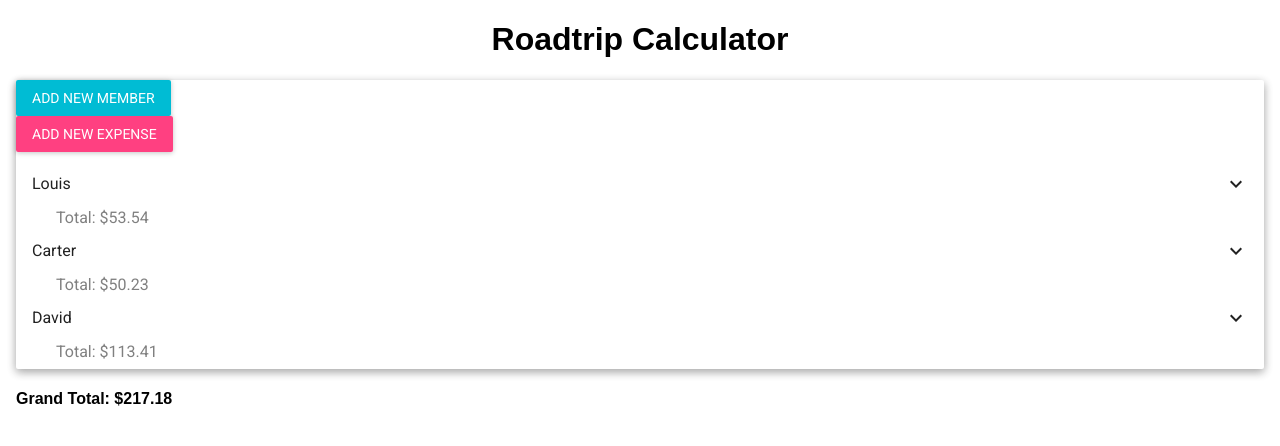
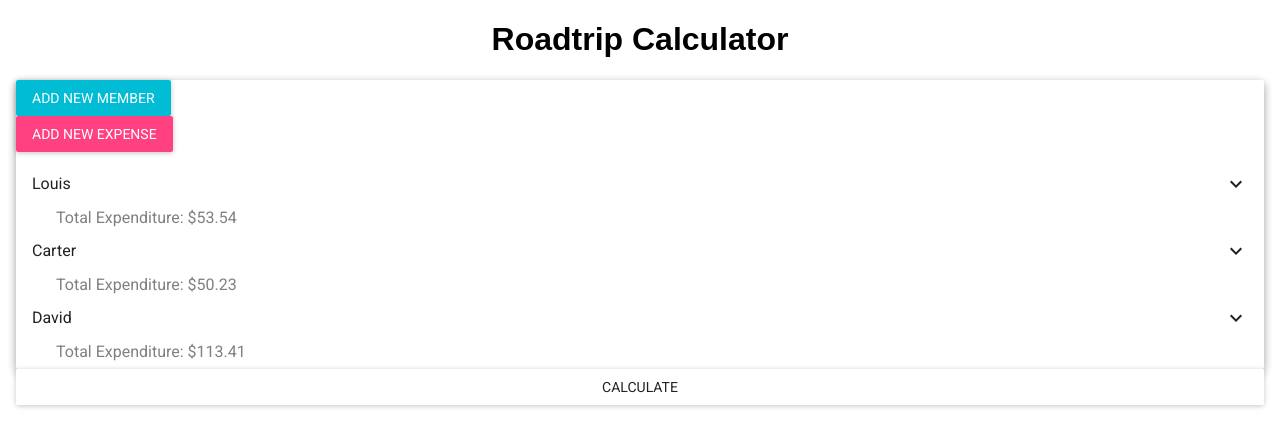
Before and after one commit to jbadan/tripcalc, a React (Create React App) app: page / in a window 1280 px wide. Shown: the top 446 px of the page. Built offline with nearby package versions, Linux system fonts and the light colour scheme.

Commit message:
expense report logic

```diff
--- /dev/null
+++ b/src/ExpenseReport.js
@@ -0,0 +1,76 @@
+import React, { Component } from 'react';
+
+//material-ui
+import RaisedButton from 'material-ui/RaisedButton'
+
+
+class ExpenseReport extends Component {
+  constructor (props) {
+    super(props)
+    this.state = {
+
+    }
+  }
+  add = (a, b) => {
+    return a + b;
+  };
+
+  calculate = () => {
+    let grandTotal=0;
+    let nameAndTotal = [];
+    //calculating total expenditure (grand total and PP total)
+    this.props.memberList.map((person, index) => {
+        nameAndTotal.push({name: person.name, amount:person.payments.reduce(this.add, 0)});
+        grandTotal += person.payments.reduce(this.add, 0);
+    })
+    //calculating total per person
+    let expensePerPerson = 0;
+    if(grandTotal > 0) {
+      expensePerPerson = grandTotal/this.props.memberList.length;
+    }
+    //calculating difference between per person and actual amount spent - let's us know if person is owed or owes $$
+    let nameAndDifference = [];
+    for(let i=0; i<nameAndTotal.length; i++){
+      nameAndDifference.push({name:nameAndTotal[i].name, difference: (expensePerPerson - nameAndTotal[i].amount)});
+    }
+    console.log(nameAndDifference);
+    //sort least to greatest- (creditors --> debtors)
+    nameAndDifference.sort(function(a,b) {return (a.difference > b.difference) ? 1 : ((b.difference > a.difference) ? -1 : 0);} );
+    console.log(nameAndDifference);
+    let copyArray = nameAndDifference;
+    for(let j=0; j<copyArray.length; j++){
+      for(let k=copyArray.length-1; k>0; k--){
+        if(copyArray[j].difference === 0){
+          copyArray.splice(j, 1);
+        }else if(copyArray[j].difference < 0 && copyArray[k].difference > 0){
+              copyArray[j].difference += copyArray[k].difference;
+              copyArray[k].difference = 0;
+          }
+        }
+      }
+      console.log(copyArray);
+
+    // for(let j=0; j<differenceArray.length; j++){
+    //     for(let k=differenceArray.length-1; k>=0; k--){
+    //       if(differenceArray[j] != 0 && differenceArray[k] > 0){
+    //       differenceArray[j] += differenceArray[k];
+    //       differenceArray[k] = 0;
+    //     }
+    //   }
+    // }
+    // console.log(differenceArray);
+
+    }
+
+  render() {
+
+    return (
+      <div>
+        <RaisedButton label="Calculate" fullWidth={true} onClick={this.calculate} />
+
+      </div>
+    );
+  }
+}
+
+export default ExpenseReport;
--- a/src/Main.js
+++ b/src/Main.js
@@ -2,6 +2,7 @@ import React, { Component } from 'react';
 import MemberList from './MemberList';
 import AddMember from './AddMember';
 import AddExpense from './AddExpense';
+import ExpenseReport from './ExpenseReport';
 //flexbox
 import { Grid, Row, Col } from 'react-flexbox-grid';
 //material-ui
@@ -39,15 +40,9 @@ class Main extends Component {
       memberList: updateMemberList
     })
   };
-  add = (a, b) => {
-    return a + b;
-  };
+
 
   render() {
-    let grandTotal = 0;
-    this.state.memberList.map((person, index) => {
-        grandTotal += +(person.payments.reduce(this.add, 0).toFixed(2))
-    })
     return (
       <Grid fluid>
         <Row center="xs">
@@ -64,7 +59,7 @@ class Main extends Component {
         </Row>
         <Row>
           <Col xs>
-            <h4>Grand Total: ${grandTotal}</h4>
+            <ExpenseReport memberList={this.state.memberList}/>
           </Col>
         </Row>
       </Grid>
--- a/src/MemberList.js
+++ b/src/MemberList.js
@@ -38,7 +38,7 @@ class MemberList extends Component {
                 })}
             />
             <div className="total">
-            Total: ${+((person.payments.reduce(this.add, 0)).toFixed(2))}
+            Total Expenditure: ${+((person.payments.reduce(this.add, 0)).toFixed(2))}
             </div>
           </div>
         )
```
